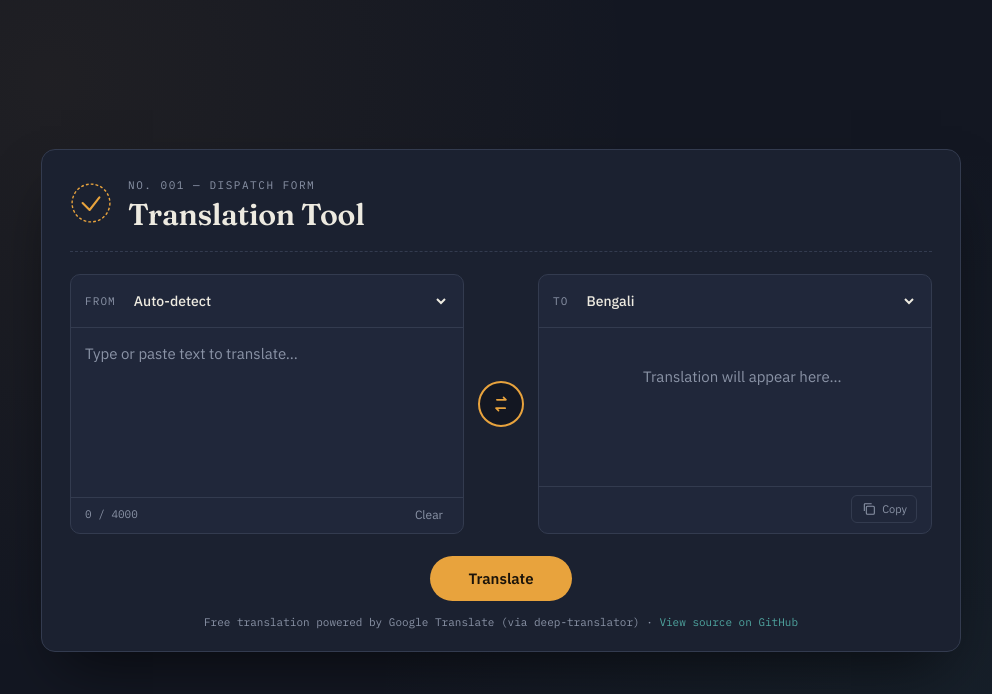
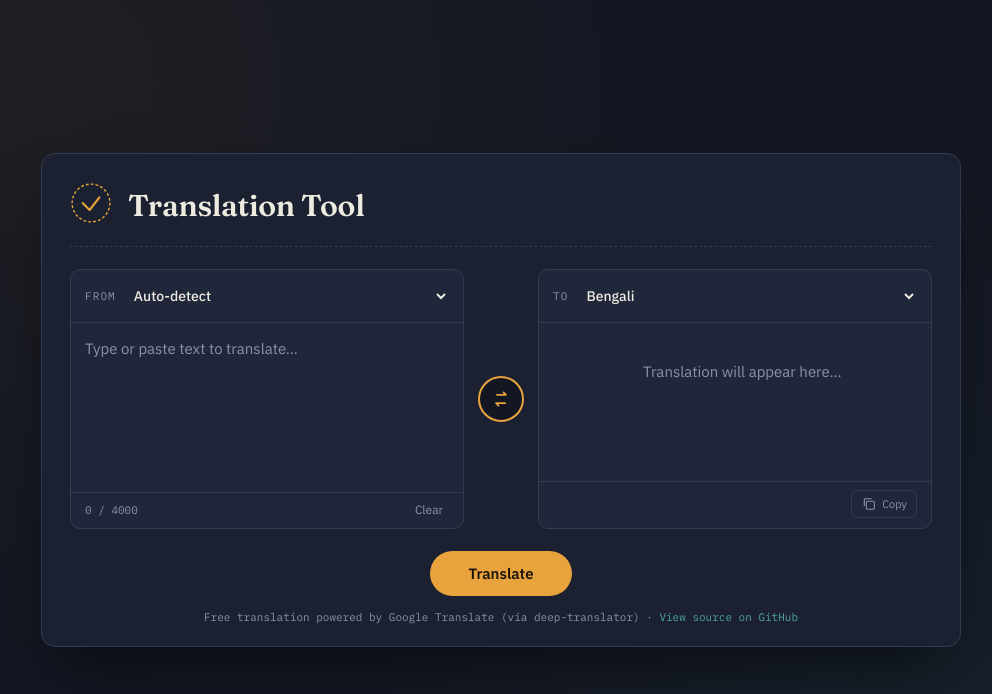
Before and after one commit to touhidDS/language_translation_tool, a plain HTML site: page docs/index.html in a window 1280 px wide. Shown: the whole page, without its empty margins (139-1131 px from the left). Drawn offline with Linux system fonts and the light colour scheme; no server answers.

Commit message:
Update index.html

```diff
--- a/docs/index.html
+++ b/docs/index.html
@@ -19,7 +19,7 @@
         </svg>
       </div>
       <div class="sheet__title">
-        <p class="eyebrow">No. 001 — Dispatch Form</p>
+
         <h1>Translation Tool</h1>
       </div>
     </header>
```
